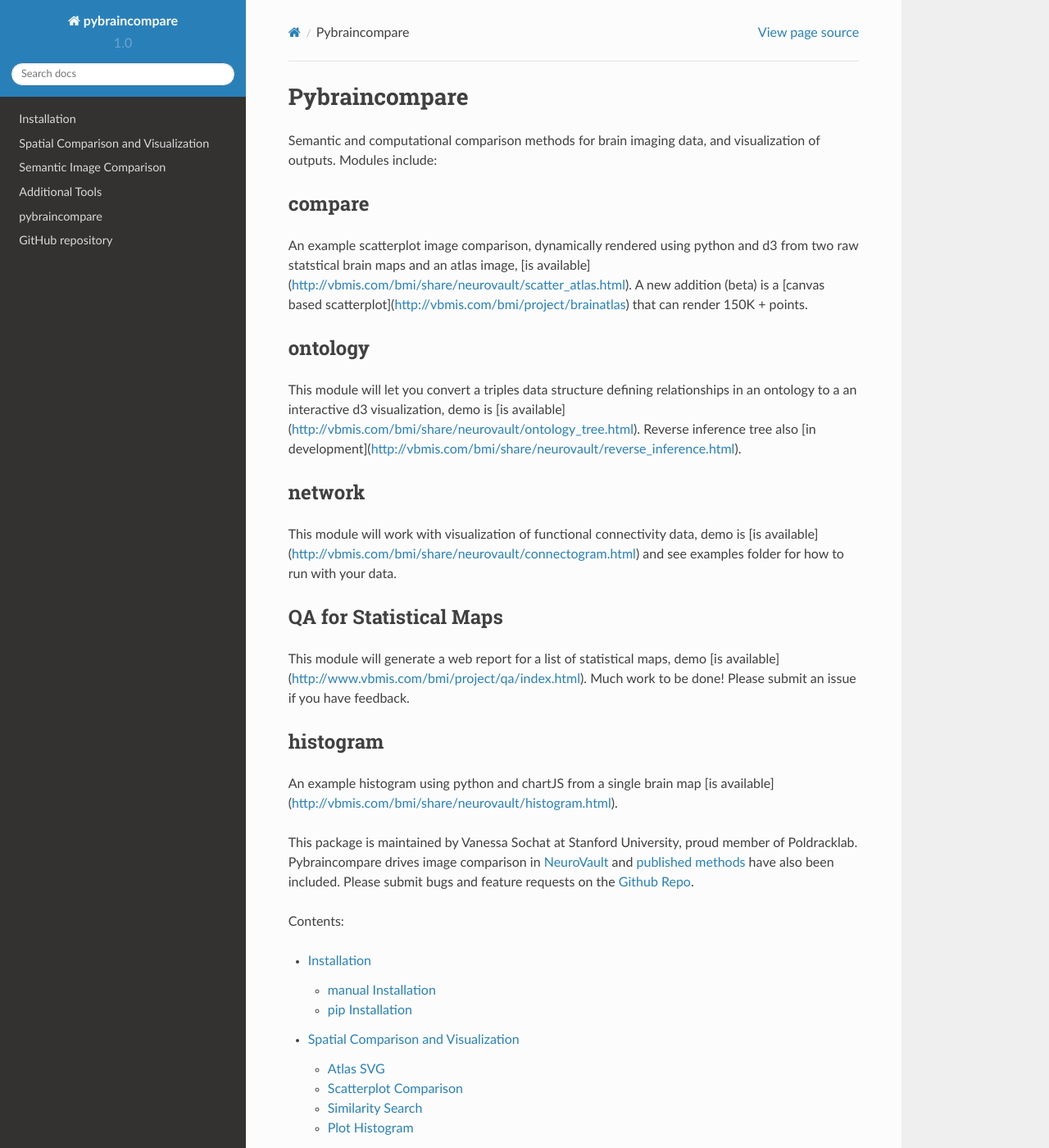
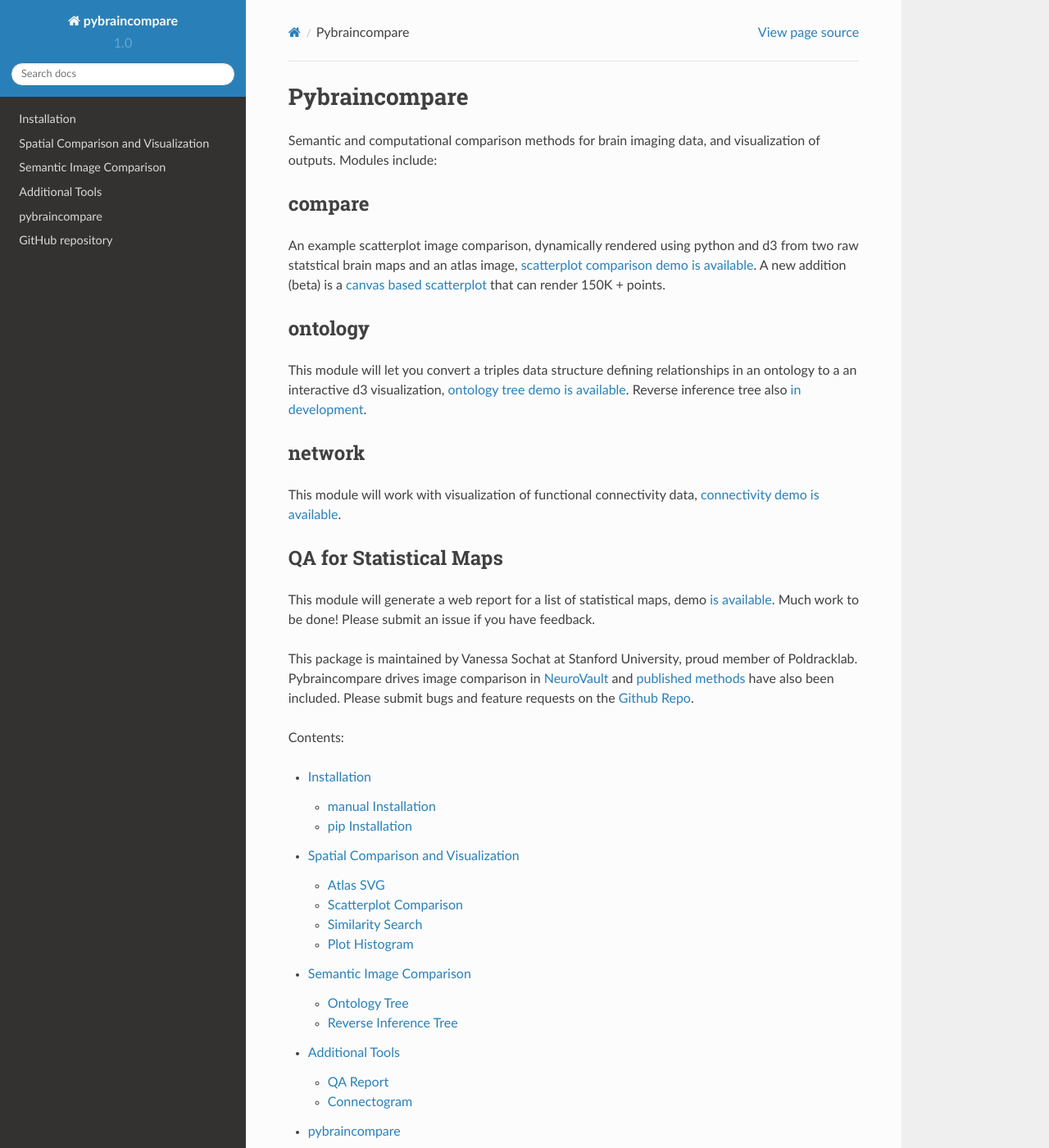
Before and after one commit to vsoch/pybraincompare, a Sphinx documentation site: the page built from doc/source/index.rst, in a window 1280 px wide and 1400 px high. Shown: the whole window at 82% size. Built offline with Sphinx 7.4.7 and the Read the Docs theme 2.0.0, drawn with Linux system fonts in a browser that asks for light colours; formulas are drawn with MathJax 3.

Commit message:
updating links in doc :train:

```diff
--- a/doc/source/index.rst
+++ b/doc/source/index.rst
@@ -10,23 +10,20 @@ Semantic and computational comparison methods for brain imaging data, and visual
 
 compare
 -------
-An example scatterplot image comparison, dynamically rendered using python and d3 from two raw statstical brain maps and an atlas image, [is available](http://vbmis.com/bmi/share/neurovault/scatter_atlas.html). A new addition (beta) is a [canvas based scatterplot](http://vbmis.com/bmi/project/brainatlas) that can render 150K + points.
+An example scatterplot image comparison, dynamically rendered using python and d3 from two raw statstical brain maps and an atlas image, `scatterplot comparison demo is available <http://vbmis.com/bmi/share/neurovault/scatter_atlas.html>`_. A new addition (beta) is a `canvas based scatterplot <http://vbmis.com/bmi/project/brainatlas>`_ that can render 150K + points.
 
 ontology
 --------
-This module will let you convert a triples data structure defining relationships in an ontology to a an interactive d3 visualization, demo is [is available](http://vbmis.com/bmi/share/neurovault/ontology_tree.html). Reverse inference tree also [in development](http://vbmis.com/bmi/share/neurovault/reverse_inference.html).
+This module will let you convert a triples data structure defining relationships in an ontology to a an interactive d3 visualization, `ontology tree demo is available <http://vbmis.com/bmi/share/neurovault/ontology_tree.html>`_. Reverse inference tree also `in development  <http://vbmis.com/bmi/share/neurovault/reverse_inference.html>`_.
 
 network
 -------
-This module will work with visualization of functional connectivity data, demo is [is available](http://vbmis.com/bmi/share/neurovault/connectogram.html) and see examples folder for how to run with your data.
+This module will work with visualization of functional connectivity data, `connectivity demo is available <http://vbmis.com/bmi/share/neurovault/connectogram.html>`_.
 
 QA for Statistical Maps
 -----------------------
-This module will generate a web report for a list of statistical maps, demo [is available](http://www.vbmis.com/bmi/project/qa/index.html). Much work to be done! Please submit an issue if you have feedback.
+This module will generate a web report for a list of statistical maps, demo `is available <http://www.vbmis.com/bmi/project/qa/index.html>`_. Much work to be done! Please submit an issue if you have feedback.
 
-histogram
----------
-An example histogram using python and chartJS from a single brain map [is available](http://vbmis.com/bmi/share/neurovault/histogram.html).
 
 This package is maintained by Vanessa Sochat at Stanford University, proud member of Poldracklab. Pybraincompare drives image comparison in `NeuroVault <http://www.neurovault.org>`_ and `published methods <http://journal.frontiersin.org/article/10.3389/fnins.2015.00418/abstract>`_ have also been included. Please submit bugs and feature requests on the `Github Repo <https://github.com/vsoch/pybraincompare>`_.
 
```
